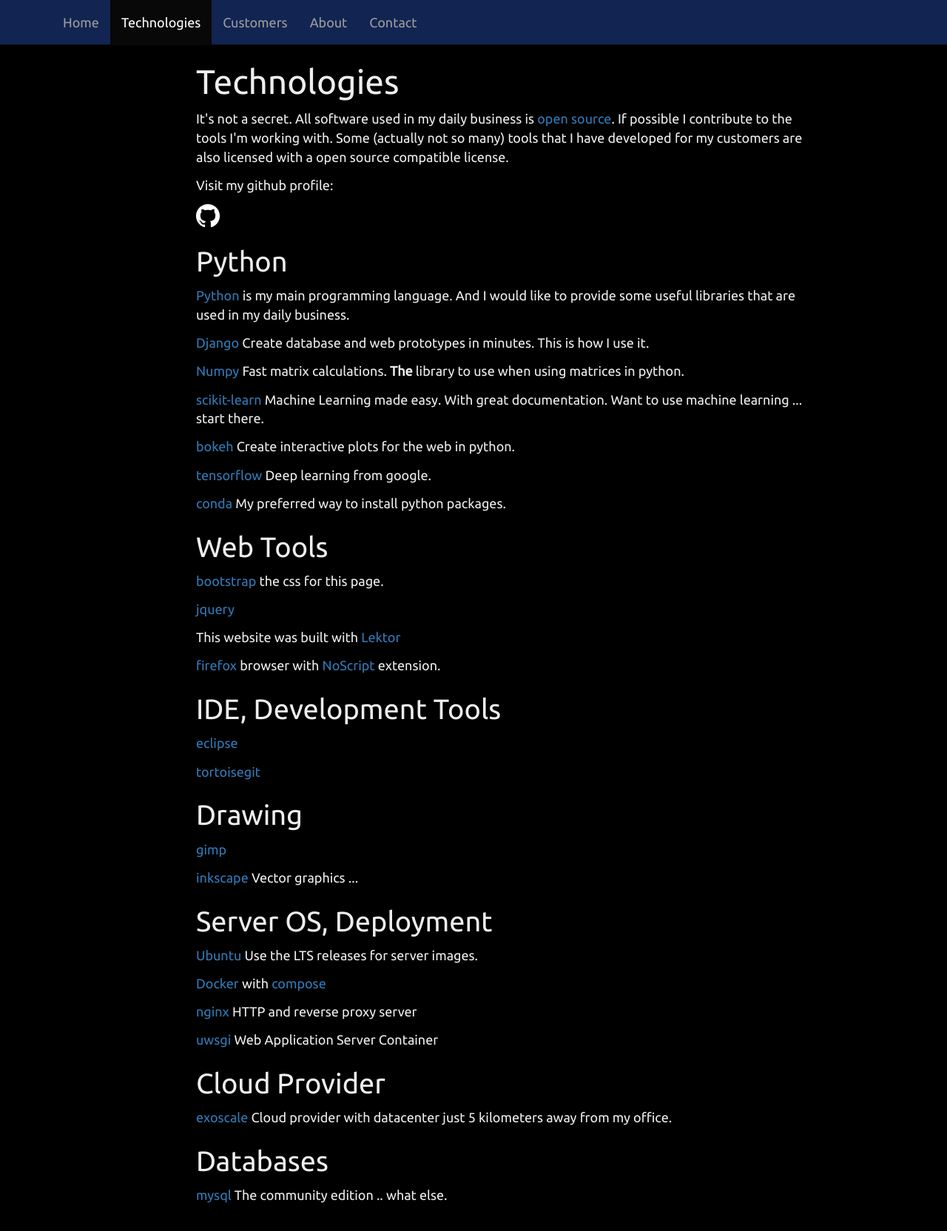
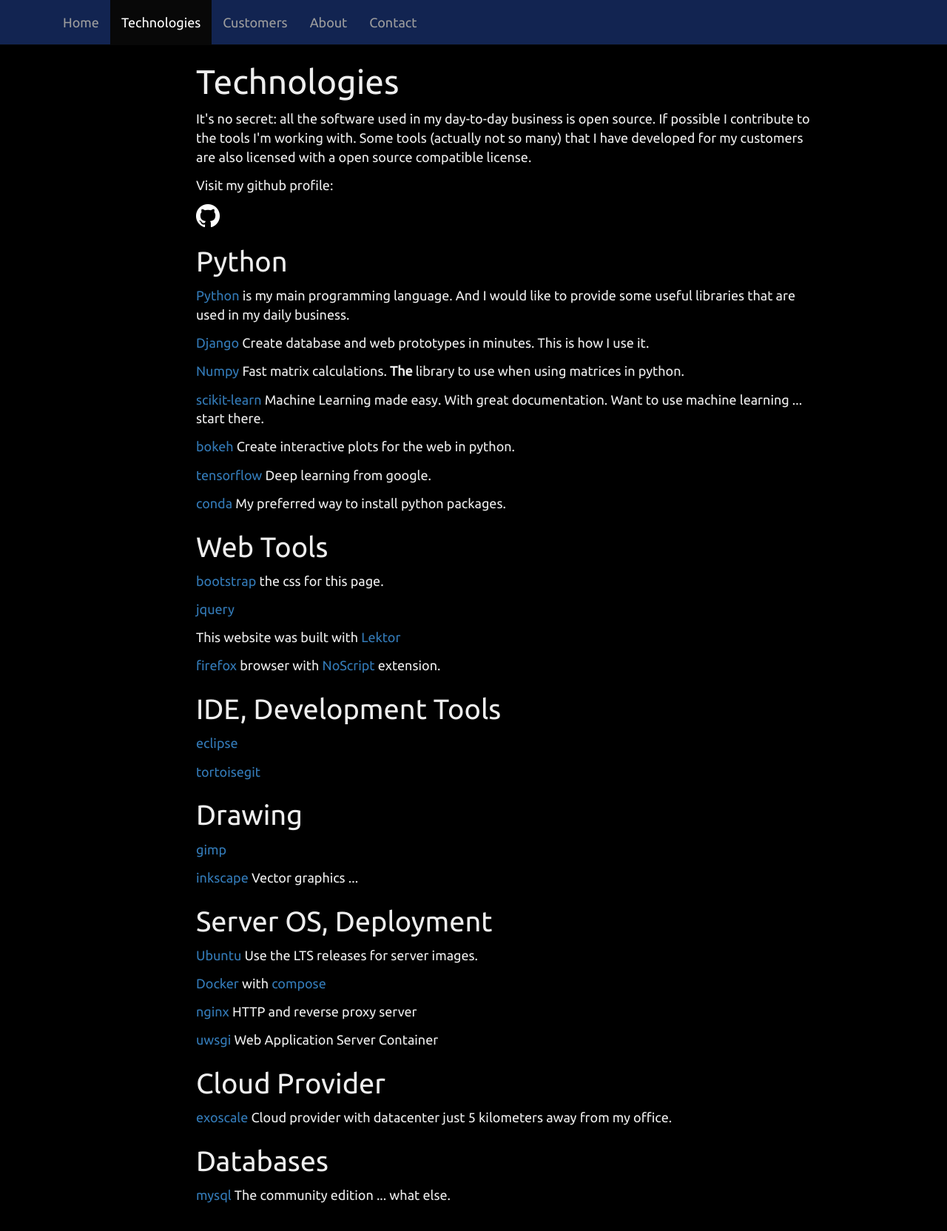
Before and after one commit to busino/busino.github.io, a plain HTML site: page technologies/index.html in a window 1280 px wide. Shown: the whole page at 74% size. Drawn offline with Linux system fonts and the light colour scheme.

Commit message:
Inputs from Douglas

```diff
--- a/technologies/index.html
+++ b/technologies/index.html
@@ -69,9 +69,9 @@
 
 
 <h1>Technologies</h1>
-<p>It's not a secret. All software used in my daily business is <a href="https://de.wikipedia.org/wiki/Open_Source">open source</a>.
+<p>It's no secret: all the software used in my day-to-day business is open source.
 If possible I contribute to the tools I'm working with.
-Some (actually not so many) tools that I have developed for my customers are also licensed with a open source compatible license.</p>
+Some tools (actually not so many) that I have developed for my customers are also licensed with a open source compatible license.</p>
 <p>Visit my github profile:</p>
 <p><a href="https://github.com/busino"><img src="/static/vendor/GitHub-Mark/PNG/GitHub-Mark-Light-32px.png"></a></p>
 <h2>Python</h2>
@@ -113,7 +113,7 @@ with <a href="https://docs.docker.com/compose/">compose</a></p>
 Cloud provider with datacenter just 5 kilometers away from my office.</p>
 <h2>Databases</h2>
 <p><a href="https://www.mysql.com/">mysql</a>
-The community edition .. what else.</p>
+The community edition ... what else.</p>
 
 
 
```
Also changed, not shown: index.html (+2 -2 lines).
